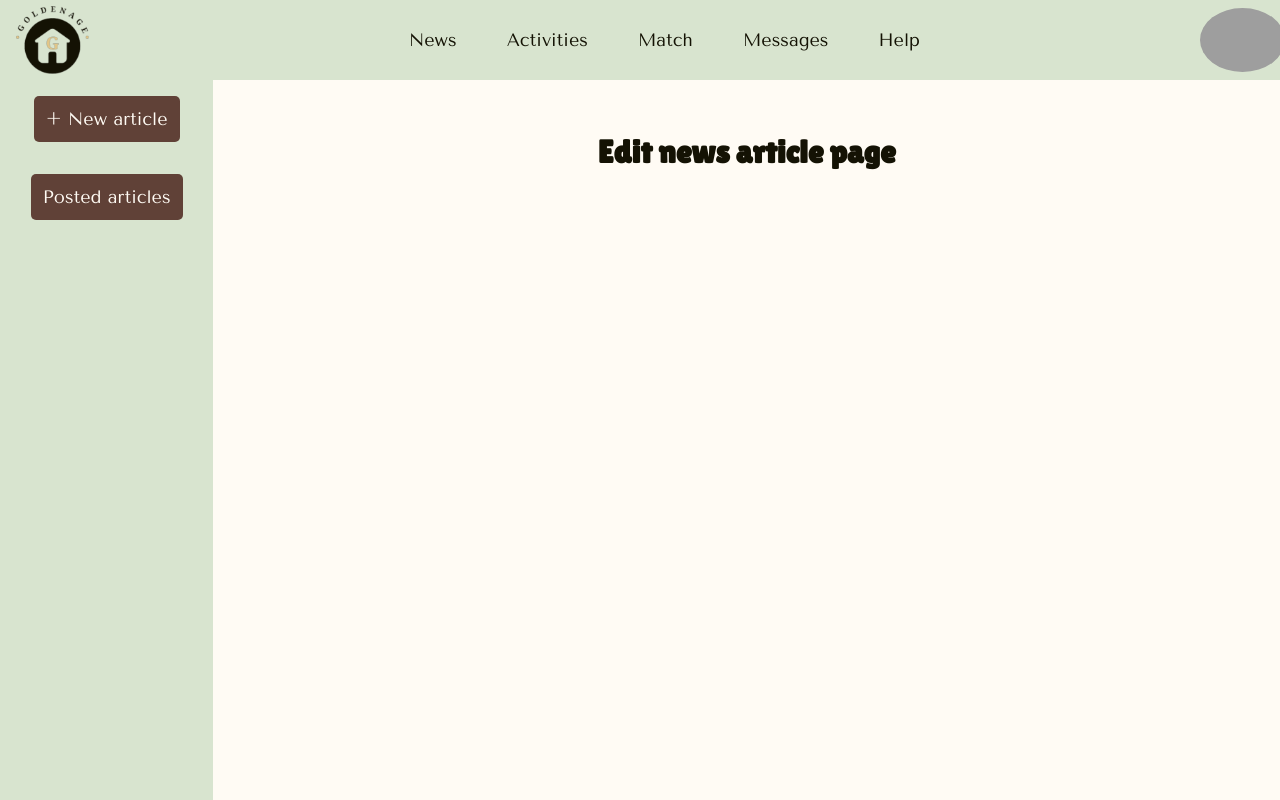
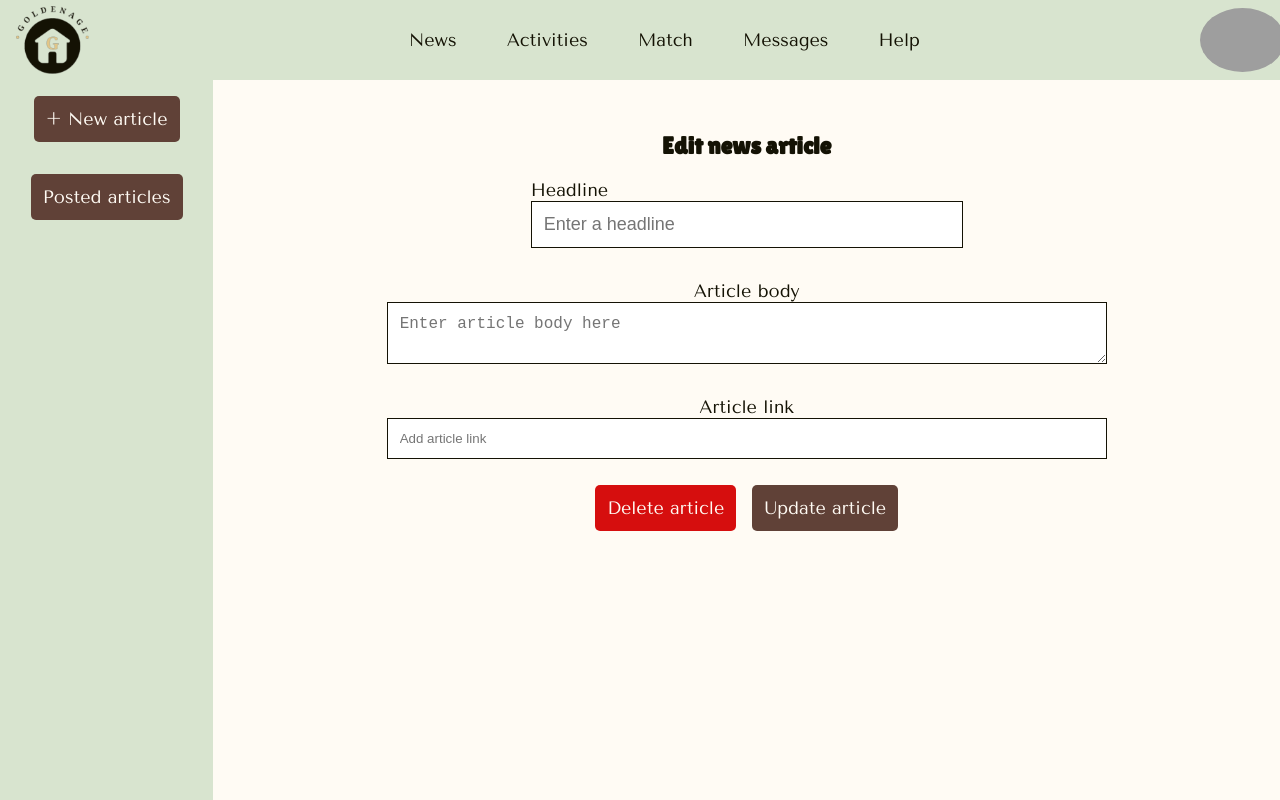
Before and after one commit to JuhoBjn/online-store, a React (Vite) app in the folder frontend/: page /caretaker/news/1/edit in a window 1280 px wide. Built offline with nearby package versions, Linux system fonts and the light colour scheme; no server answers; sample sign-in values are in the browser's storage; grey boxes are pictures that could not be loaded.

Commit message:
Add edit article form and logic #118

```diff
--- a/frontend/src/pages/caretaker/edit-article/EditArticle.css
+++ b/frontend/src/pages/caretaker/edit-article/EditArticle.css
@@ -9,4 +9,83 @@
   justify-content: flex-start;
   align-items: center;
   background-color: var(--main-background-color);
+  overflow-y: scroll;
+  overflow-x: hidden;
 }
+
+.edit-article-form-container {
+  height: fit-content;
+  width: 80%;
+  max-width: 45em;
+  display: flex;
+  justify-content: flex-start;
+  align-items: center;
+}
+
+.edit-article-form {
+  width: 100%;
+  display: flex;
+  flex-direction: column;
+  align-items: center;
+}
+
+.edit-article-picture-container {
+  max-height: 22em;
+  height: fit-content;
+  padding: 1em;
+  margin-bottom: 1em;
+}
+
+#article-picture {
+  height: 100%;
+  width: 100%;
+  object-fit: contain;
+}
+
+.edit-article-page-headline-input-container {
+  width: 60%;
+  height: fit-content;
+  margin-bottom: 2em;
+}
+
+#headline-input {
+  /* width = 100% - padding - borders */
+  width: calc(100% - 2 * 0.75rem - 2 * 1px);
+  padding: 0.75rem;
+  border-style: solid;
+  border-width: 1px;
+  border-color: var(--main-text-color);
+  font-size: large;
+}
+
+#body-input {
+  /* width = 100% - padding - border */
+  width: calc(100% - 2 * 0.75rem - 2 * 1px);
+  max-height: 50em;
+  padding: 0.75rem;
+  margin-bottom: 2em;
+  border-style: solid;
+  border-width: 1px;
+  border-color: var(--main-text-color);
+  resize: vertical;
+  font-size: large;
+}
+
+#article-link-input {
+  width: calc(100% - 2 * 0.75rem - 2 * 1px);
+  padding: 0.75rem;
+  border-style: solid;
+  border-width: 1px;
+  border-color: var(--main-text-color);
+  margin-bottom: 2em;
+}
+
+.edit-article-footer {
+  width: 100%;
+  height: fit-content;
+  display: flex;
+  flex-direction: row;
+  justify-content: center;
+  align-items: center;
+  gap: 1em;
+}
--- a/frontend/src/pages/caretaker/edit-article/EditArticle.jsx
+++ b/frontend/src/pages/caretaker/edit-article/EditArticle.jsx
@@ -1,18 +1,149 @@
-import { useEffect, useState } from "react";
-import { useLoaderData } from "react-router-dom";
+import { useEffect, useState, useRef, useContext } from "react";
+import { useLoaderData, useNavigate } from "react-router-dom";
+
+import Button from "../../../components/button/Button";
+import { deleteArticle, updateArticle } from "../../../utils/NewsAPI";
+import { AuthContext } from "../../../utils/AuthContext";
 
 import "./EditArticle.css";
 
 const EditArticle = () => {
   const [article, setArticle] = useState(useLoaderData());
+  const [articlePicturePreview, setArticlePicturePreview] = useState(null);
+  const [actionCompleted, setActionCompleted] = useState(false);
+  const [actionMessage, setActionMessage] = useState("");
+  const articlePicturePreviewSetRef = useRef(false);
+  const authContext = useContext(AuthContext);
+  const navigate = useNavigate();
+
+  const updateArticleState = (event) => {
+    event.preventDefault();
+    setArticle((prev) => {
+      return { ...prev, [event.target.name]: event.target.value };
+    });
+  };
+
+  const updateArticleHandler = async (event) => {
+    event.preventDefault();
+
+    const updatedArticle = {
+      headline: article.headline,
+      body: article.body,
+      link: article.link
+    };
+
+    const updateSuccessful = await updateArticle(
+      article.id,
+      updatedArticle,
+      authContext.token
+    );
+
+    if (updateSuccessful) {
+      setActionCompleted(true);
+      setActionMessage("Article updated.");
+      setTimeout(() => {
+        navigate("/caretaker");
+      }, 1000);
+    } else {
+      alert("Failed to update article, please try again.");
+    }
+  };
+
+  const deleteArticleHandler = async () => {
+    event.preventDefault();
+
+    const deleteSuccessful = await deleteArticle(article.id, authContext.token);
+
+    if (deleteSuccessful) {
+      setActionCompleted(true);
+      setActionMessage("Article has been deleted.");
+      setTimeout(() => {
+        navigate("/caretaker");
+      }, 1000);
+    } else {
+      alert("Failed to delete article. Please try again.");
+    }
+  };
 
   useEffect(() => {
-    console.log(article);
-  }, [article]);
+    if (article?.imageUrl && !articlePicturePreviewSetRef.current) {
+      setArticlePicturePreview(article.imageUrl);
+      articlePicturePreviewSetRef.current = true;
+    }
+  }, [article, setArticlePicturePreview, articlePicturePreviewSetRef]);
 
   return (
     <div className="edit-article-page">
-      <h1>Edit news article page</h1>
+      <header className="edit-article-page-header">
+        <h2>Edit news article</h2>
+      </header>
+      <div className="edit-article-form-container">
+        <form className="edit-article-form" onSubmit={updateArticleHandler}>
+          {articlePicturePreview && (
+            <div className="edit-article-picture-container">
+              <img
+                id="article-picture"
+                src={articlePicturePreview}
+                alt="Article picture upload"
+              />
+            </div>
+          )}
+          <div className="edit-article-page-headline-input-container">
+            <label htmlFor="headline-input">Headline</label>
+            <input
+              id="headline-input"
+              type="text"
+              data-testid="edit-article-headline-input"
+              name="headline"
+              placeholder="Enter a headline"
+              value={article?.headline ? article.headline : ""}
+              onChange={() => updateArticleState(event)}
+              required
+            />
+          </div>
+          <label htmlFor="body-input">Article body</label>
+          <textarea
+            id="body-input"
+            name="body"
+            data-testid="edit-article-body-input"
+            placeholder="Enter article body here"
+            value={article?.body ? article.body : ""}
+            onChange={() => updateArticleState(event)}
+            maxLength={4096}
+            required
+          />
+          <label htmlFor="article-link-input">Article link</label>
+          <input
+            id="article-link-input"
+            name="link"
+            data-testid="edit-article-link-input"
+            type="url"
+            placeholder="Add article link"
+            value={article?.link ? article.link : ""}
+            onChange={() => updateArticleState(event)}
+            maxLength={255}
+            required
+          />
+          <footer className="edit-article-footer">
+            {actionCompleted ? (
+              <p>{actionMessage}</p>
+            ) : (
+              <>
+                <Button
+                  testId="delete-article-button"
+                  type="danger"
+                  onClick={deleteArticleHandler}
+                >
+                  Delete article
+                </Button>
+                <Button testId="update-article-button" type="action">
+                  Update article
+                </Button>
+              </>
+            )}
+          </footer>
+        </form>
+      </div>
     </div>
   );
 };
--- a/frontend/src/utils/NewsAPI.js
+++ b/frontend/src/utils/NewsAPI.js
@@ -95,4 +95,66 @@ const createNewArticle = async (article, token) => {
   }
 };
 
-export { fetchAllNews, fetchArticle, createNewArticle };
+/**
+ * Update a news article.
+ * @param {number} articleId ID of the article to update
+ * @param {Object} article The article content to update
+ * @param {String} [headline] Headline of the article
+ * @param {String} [body] Text body of the article
+ * @param {String} [link] Link associated with the article
+ * @param {String} token JWT token
+ * @returns {Boolean} True if successful, otherwise false.
+ */
+const updateArticle = async (articleId, article, token) => {
+  try {
+    const response = await fetch(
+      `${import.meta.env.VITE_BACKEND_API}/api/news/${articleId}`,
+      {
+        method: "PATCH",
+        headers: {
+          "Content-Type": "application/json",
+          Authorization: `Bearer ${token}`
+        },
+        body: JSON.stringify(article)
+      }
+    );
+    if (response.status !== 204) {
+      const message = response.json();
+      throw new Error(`Failed to update article: ${message}`);
+    }
+    return true;
+  } catch (error) {
+    console.error(error.message);
+    return false;
+  }
+};
+
+const deleteArticle = async (articleId, token) => {
+  try {
+    const response = await fetch(
+      `${import.meta.env.VITE_BACKEND_API}/api/news/${articleId}`,
+      {
+        method: "DELETE",
+        headers: {
+          Authorization: `Bearer ${token}`
+        }
+      }
+    );
+    if (response.status !== 204) {
+      const message = response.json();
+      throw new Error(`Failed to delete article: ${message.error}`);
+    }
+    return true;
+  } catch (error) {
+    console.error(error.message);
+    return false;
+  }
+};
+
+export {
+  fetchAllNews,
+  fetchArticle,
+  createNewArticle,
+  updateArticle,
+  deleteArticle
+};
```
Also changed, not shown: 1 other file (tests, documents, lock files or other folders).
